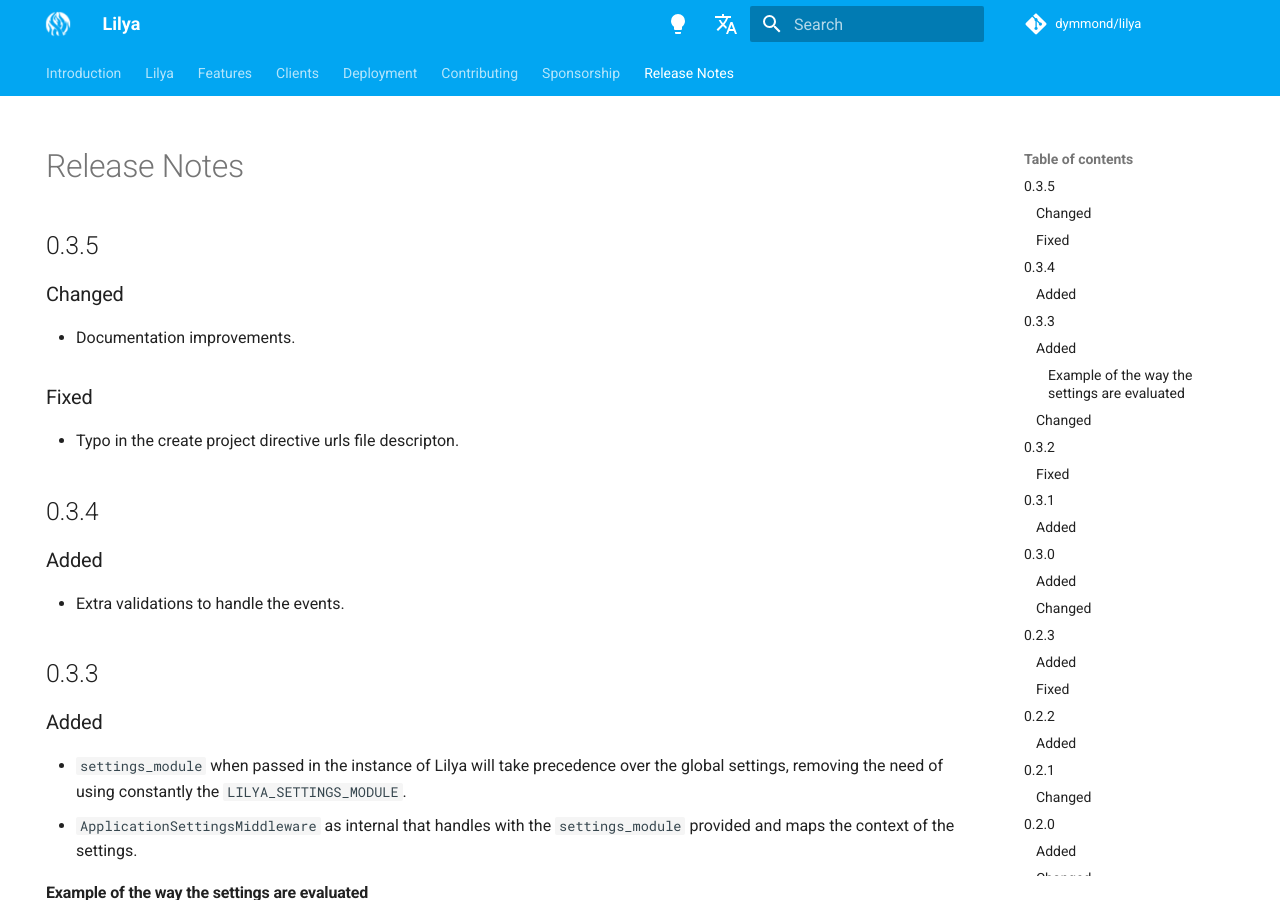
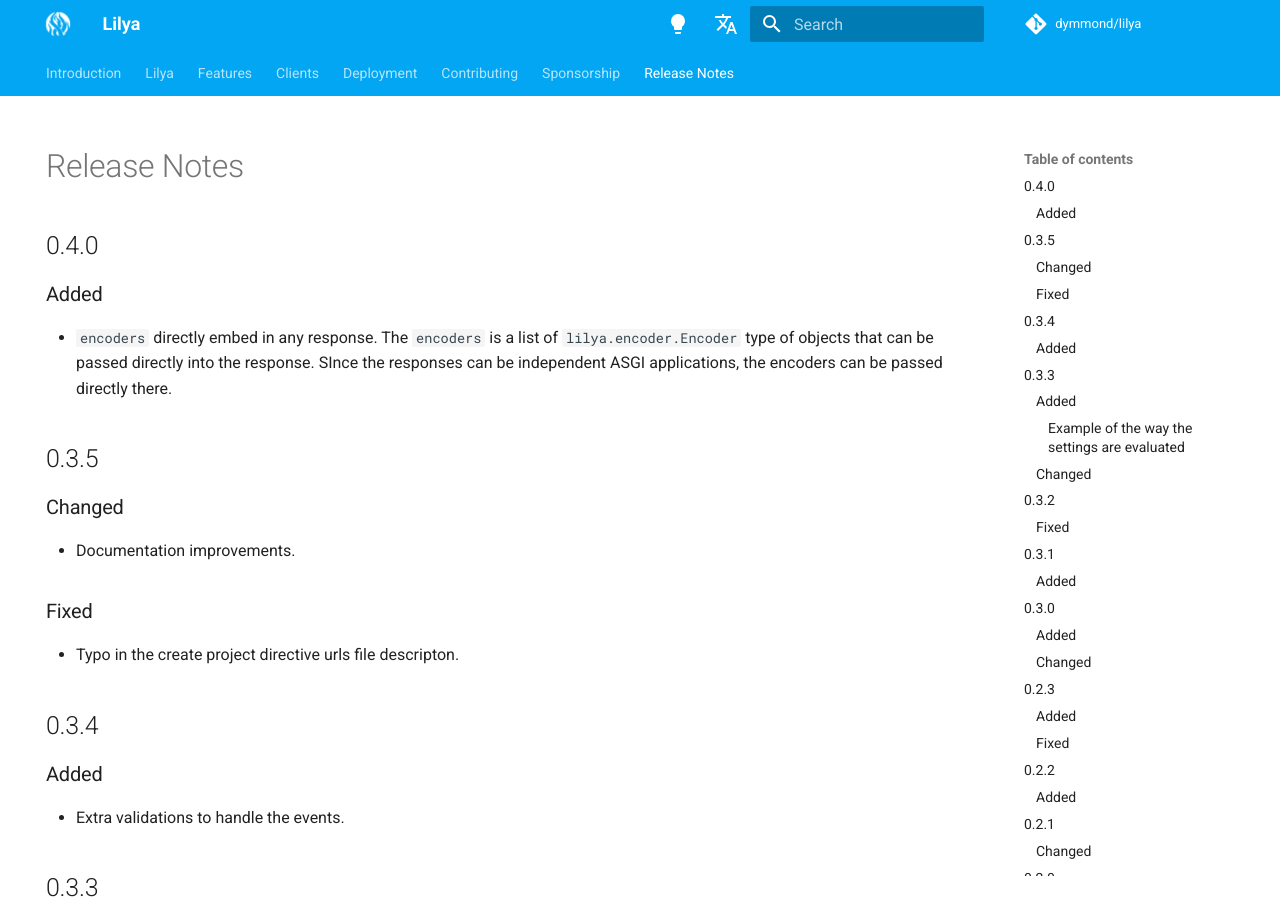
Before and after one commit to dymmond/lilya, an MkDocs documentation site: the page built from docs/release-notes.md, in a window 1280 px wide and 900 px high. Built offline with MkDocs 1.6.1 and Material for MkDocs 9.7.7, drawn with Linux system fonts in a browser that asks for light colours; comment, search, counter and statistics services are not loaded.

Commit message:
Release 0.4.0

```diff
--- a/docs/release-notes.md
+++ b/docs/release-notes.md
@@ -4,6 +4,14 @@
 ---
 
 # Release Notes
+
+## 0.4.0
+
+### Added
+
+- `encoders` directly embed in any response. The `encoders` is a list of `lilya.encoder.Encoder` type
+of objects that can be passed directly into the response. SInce the responses can be independent ASGI applications,
+the encoders can be passed directly there.
 
 ## 0.3.5
 
--- a/lilya/__init__.py
+++ b/lilya/__init__.py
@@ -1 +1 @@
-__version__ = "0.3.5"
+__version__ = "0.4.0"
```
